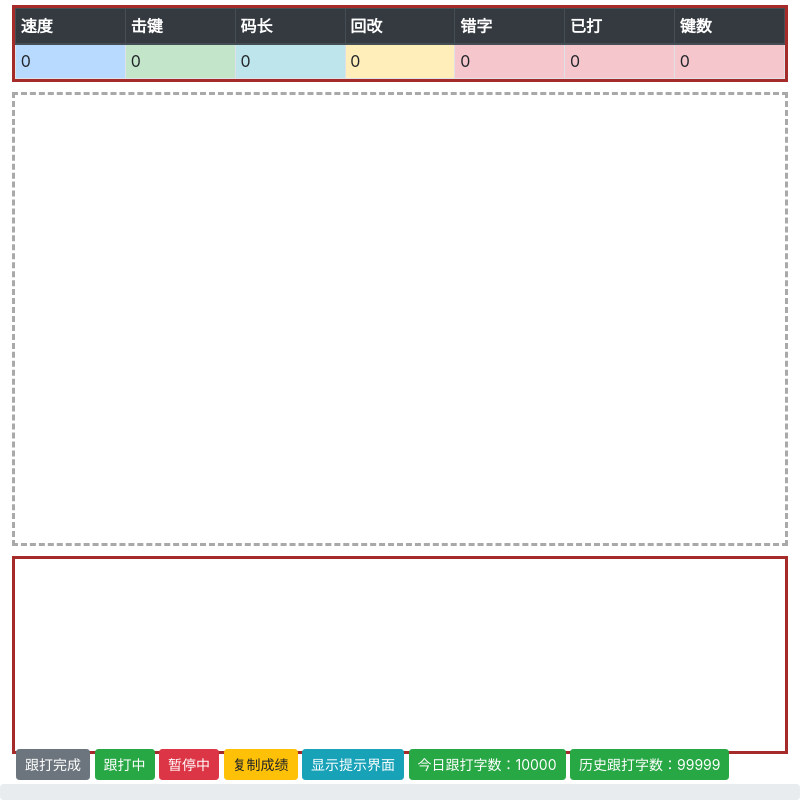
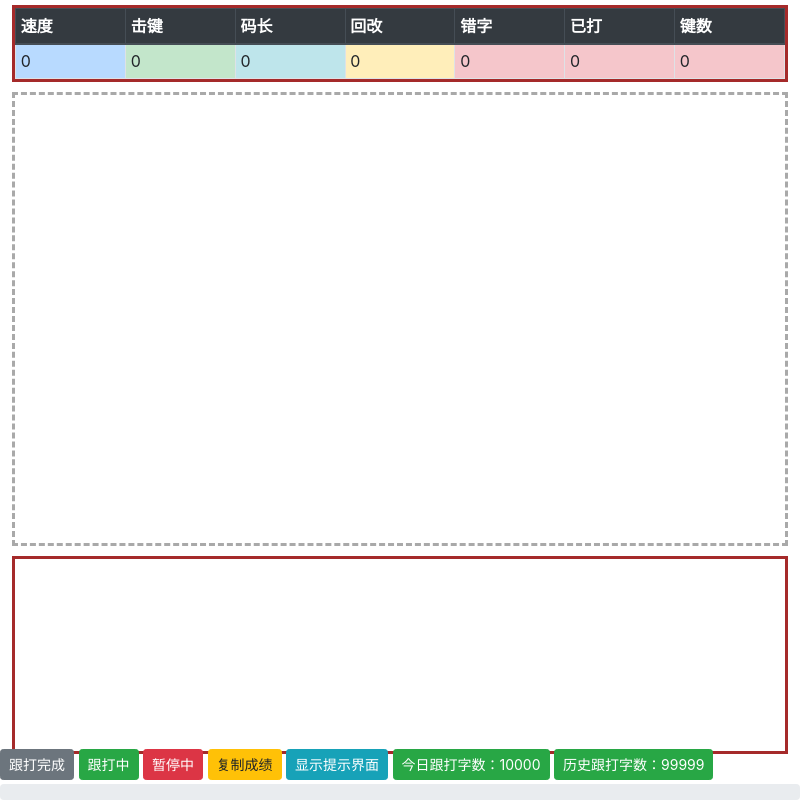
Before and after one commit to hellxz/follow-heart-typer, an Electron app: page src/index.html in a window 800 px wide. Drawn offline with nearby package versions, Linux system fonts and the light colour scheme; no server answers; a web font is replaced by a local one.

```diff
--- a/src/index.html
+++ b/src/index.html
@@ -47,7 +47,7 @@
       </div>
       <div class="fixed-bottom md-6">
         <div id="list-group list-group-horizontal d-flex justify-content-between">
-          <button type="button" class="btn btn-outline-secondary btn-sm active ml-3">跟打完成</button>
+          <button type="button" class="btn btn-outline-secondary btn-sm active">跟打完成</button>
           <button type="button" class="btn btn-outline-success btn-sm active">跟打中</button>
           <button type="button" class="btn btn-outline-danger btn-sm active">暂停中</button>
           <button type="button" class="btn btn-outline-warning btn-sm active">复制成绩</button>
```
Also changed, not shown: package.json (+17 -23 lines), src/js/main.js (+1 -6 lines), src/asset/icon.png (added), 2 other files.
